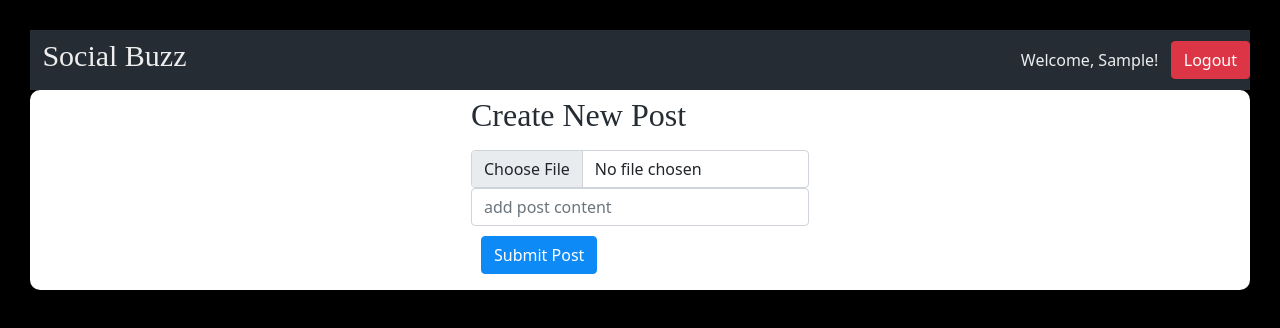
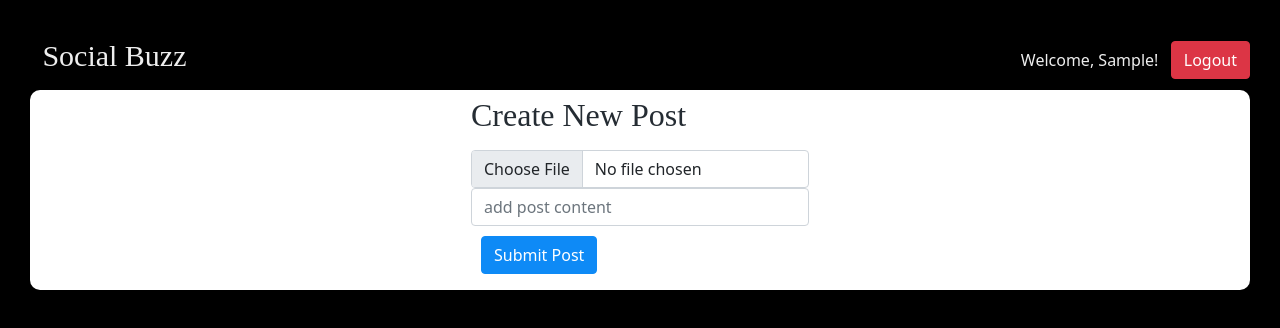
Before and after one commit to trivera777/SocialBuzz, a React (Create React App) app: page / in a window 1280 px wide. Both pictures are taken after typing "Sample" into the empty fields and a click on the button "Submit". Shown: the top 328 px of the page. Built offline with nearby package versions, Linux system fonts and the light colour scheme; a web font is replaced by a local one.

Commit message:
changed header background color

```diff
--- a/src/components/header.scss
+++ b/src/components/header.scss
@@ -2,7 +2,7 @@
 @import url('https://fonts.googleapis.com/css2?family=Aboreto&display=swap');
 
 .navbar {
-  background-color: #252c33;
+  background-color: #000;
   @mixin mobile {
    padding: 0;
 }
```
